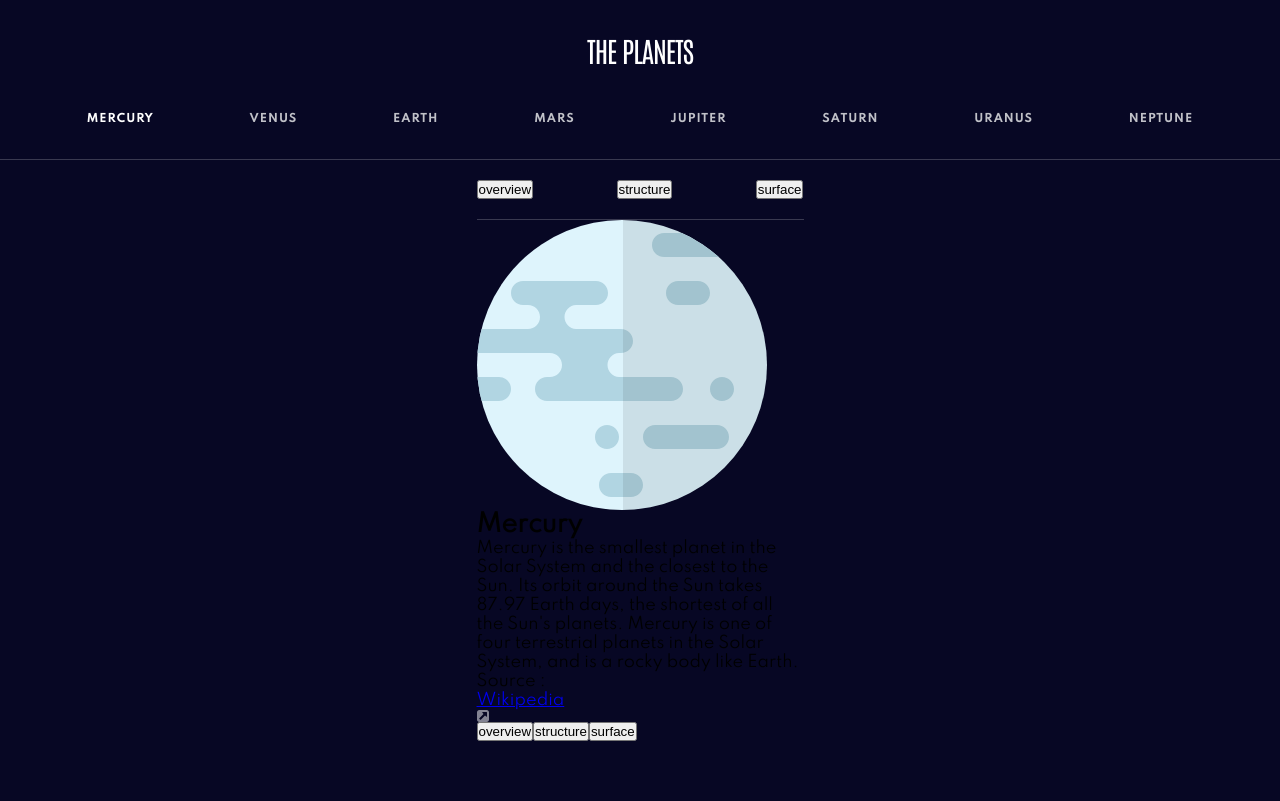
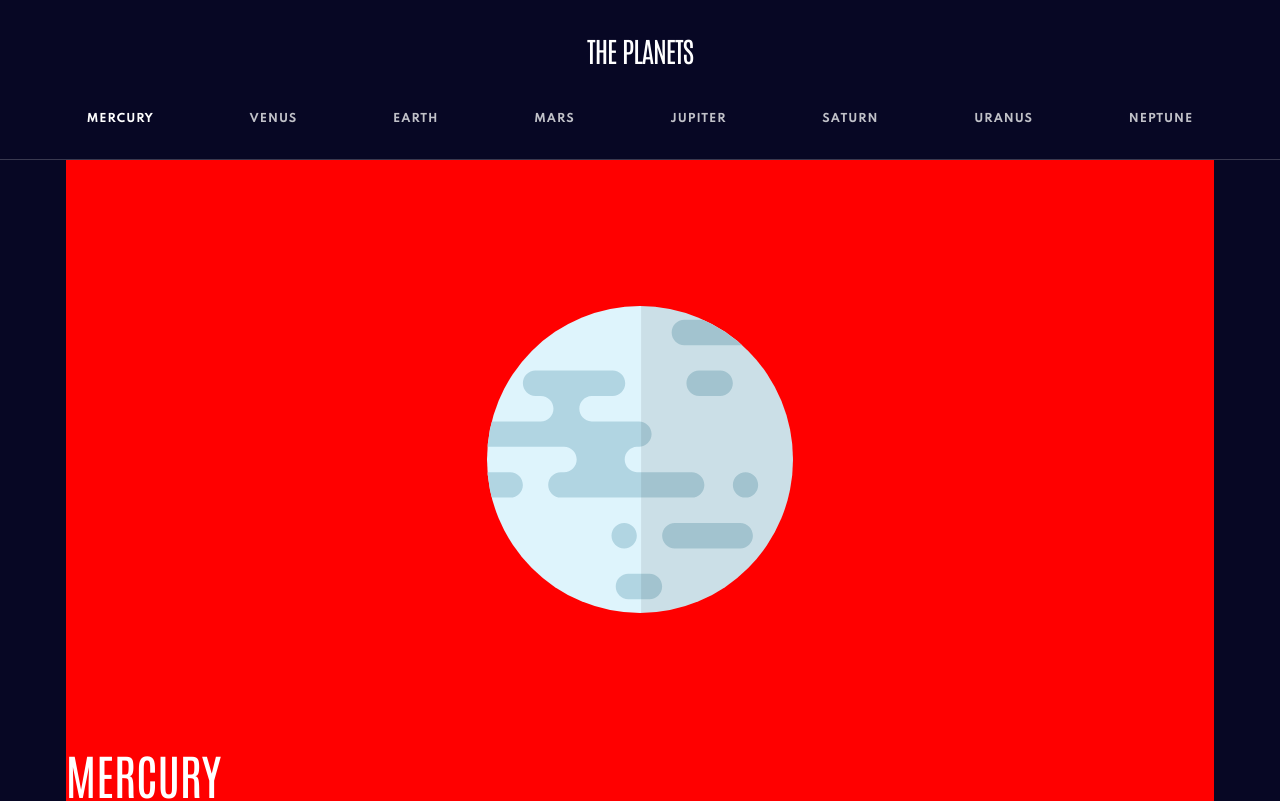
Before and after one commit to jake4369/planet-facts-site, a React (Vite) app: page / in a window 1280 px wide. Shown: the top 801 px of the page. Built offline with nearby package versions, Linux system fonts and the light colour scheme.

Commit message:
Style planet images for mobile and tablet

```diff
--- a/src/index.css
+++ b/src/index.css
@@ -128,23 +128,31 @@ ul.navbar__desktop-menu {
  DISPLAY
  ==================== */
 .display {
-  /* background: red; */
-  width: 20.4375rem;
+  display: flex;
+  flex-direction: column;
+  background: red;
+  width: 87.2%;
+  align-items: center;
   margin: 0 auto;
 }
 
 /* ====================
  INFO TABS
  ==================== */
+.desktop-info__tab-section {
+  display: none;
+}
+
 .mobile-info__tab-section {
   display: flex;
   align-items: center;
   justify-content: space-between;
   padding: 1.25rem 0;
   border-bottom: 0.0625rem solid rgba(255, 255, 255, 0.2);
+  max-width: 25rem;
 }
 
-.tab-btn {
+.mobile-tab-btn {
   display: block;
   text-align: center;
   font-family: "Spartan Bold", Arial, Helvetica, sans-serif;
@@ -160,18 +168,211 @@ ul.navbar__desktop-menu {
   transition: all 0.3s ease-in-out;
 }
 
-.tab-btn.active {
+.mobile-tab-btn.active {
   color: #fff;
   position: relative;
 }
 
-.tab-btn.active::after {
+.mobile-tab-btn.active::after {
   position: absolute;
   content: "";
   width: 100%;
   height: 0.25rem;
   top: 27px;
   left: 0;
+}
+
+.outer-flex-container {
+  width: 100%;
+  margin-bottom: 1.75rem;
+}
+
+/* ====================
+ IMAGE SECTION
+ ==================== */
+.planet-img__mercury {
+  width: 33.9449541284%;
+  margin: 5.9375rem auto 6.125rem;
+}
+
+.planet-img__venus {
+  width: 47.0948012232%;
+  margin: 4.625rem auto 4.75rem;
+}
+
+.planet-img__earth {
+  width: 52.9051987768%;
+  margin: 4rem auto 4.1875rem;
+}
+
+.planet-img__mars {
+  width: 39.4495412844%;
+  margin: 5.4375rem auto 5.5rem;
+}
+
+.planet-img__jupiter {
+  width: 68.501529052%;
+  margin: 2.4375rem auto 2.5625rem;
+}
+
+.planet-img__saturn {
+  width: 78.2874617737%;
+  margin: 1.5rem auto;
+}
+
+.planet-img__uranus {
+  width: 53.8226299694%;
+  margin: 3.9375rem auto 4.0625rem;
+}
+
+.planet-img__neptune {
+  width: 52.9051987768%;
+  margin: 4rem auto 4.1875rem;
+}
+
+/* ===== SURFACE IMAGES ===== */
+.surface-img__container {
+  position: relative;
+  margin: 0 auto;
+}
+
+.surface-img__container .planet-img {
+  width: 100%;
+}
+
+.surface-img__mercury-container {
+  width: 33.9449541284%;
+}
+
+.surface-img__venus-container {
+  width: 47.0948012232%;
+  margin: 4.625rem auto 4.75rem;
+}
+
+.surface-img__earth-container {
+  width: 52.9051987768%;
+  margin: 4rem auto 4.1875rem;
+}
+
+.surface-img__mars-container {
+  width: 39.4495412844%;
+  margin: 5.4375rem auto 5.5rem;
+}
+
+.surface-img__jupiter-container {
+  width: 68.501529052%;
+  margin: 2.4375rem auto 2.5625rem;
+}
+
+.surface-img__saturn-container {
+  width: 78.2874617737%;
+  margin: 1.5rem auto;
+}
+
+.surface-img__uranus-container {
+  width: 53.8226299694%;
+  margin: 3.9375rem auto 4.0625rem;
+}
+
+.surface-img__neptune-container {
+  width: 52.9051987768%;
+  margin: 4rem auto 4.1875rem;
+}
+
+.surface-img {
+  position: absolute;
+  left: 50%;
+  transform: translateX(-50%);
+}
+
+.surface-img__mercury {
+  top: 77.9310344828%;
+  width: 56.2068965517%;
+}
+
+.surface-img__venus {
+  top: 70.25%;
+  width: 40.75%;
+}
+
+.surface-img__earth {
+  top: 68%;
+  width: 36.2222222222%;
+}
+
+.surface-img__mars {
+  top: 74.1071428571%;
+  width: 48.5119047619%;
+}
+
+.surface-img__jupiter {
+  top: 63.9175257732%;
+  width: 28.0068728522%;
+}
+
+.surface-img__saturn {
+  top: 64.8342870185%;
+  width: 26.5727653609%;
+}
+
+.surface-img__uranus {
+  top: 67.6855895197%;
+  width: 35.5895196507%;
+}
+
+.surface-img__neptune {
+  top: 68%;
+  width: 36.2222222222%;
+}
+
+/* ====================
+ INFO SECTION
+ ==================== */
+.info-section {
+  text-align: center;
+  color: #fff;
+  margin-bottom: 1.75rem;
+}
+
+h2.info-section__planet-name {
+  font-family: "Antonio", Arial, Helvetica, sans-serif;
+  font-size: 2.5rem;
+  font-weight: 400;
+  text-transform: uppercase;
+  margin-bottom: 1rem;
+}
+
+p.info-section__planet-info {
+  font-family: "Spartan", Arial, Helvetica, sans-serif;
+  font-size: 0.6875rem;
+  font-weight: 400;
+  line-height: 1.375rem;
+  margin-bottom: 2rem;
+}
+
+.wiki-link__container {
+  display: inline-flex;
+  align-items: center;
+  font-family: "Spartan", Arial, Helvetica, sans-serif;
+  font-size: 0.75rem;
+  font-style: normal;
+  line-height: 1.5625rem;
+  margin: 0 auto;
+}
+
+.wiki-link__container p {
+  opacity: 0.5;
+}
+
+a.wiki-link {
+  color: #fff;
+  font-family: "Spartan Bold", Arial, Helvetica, sans-serif;
+  font-weight: bold;
+  opacity: 0.5;
+}
+
+.wiki-link__source-icon {
+  margin-left: 0.25rem;
 }
 
 /* ============================================================
@@ -233,6 +434,170 @@ ul.navbar__desktop-menu {
 
   .desktop-list-item.active {
     color: #fff;
+  }
+
+  /* ====================
+  DISPLAY
+  ==================== */
+  .display {
+    width: 89.7135416667%;
+  }
+
+  .mobile-info__tab-section {
+    display: none;
+  }
+
+  .outer-flex-container {
+    margin-bottom: 1.6875rem;
+  }
+
+  /* ====================
+   IMAGE SECTION
+   ==================== */
+  .planet-img__mercury {
+    width: 26.7053701016%;
+    margin: 9.125rem auto 8.125rem;
+  }
+
+  .planet-img__venus {
+    width: 36.7198838897%;
+    margin: 7rem auto 5.9375rem;
+  }
+
+  .planet-img__earth {
+    width: 41.3642960813%;
+    margin: 6rem auto 4.9375rem;
+  }
+
+  .planet-img__mars {
+    width: 30.9143686502%;
+    margin: 8.25rem auto 7.1875rem;
+  }
+
+  .planet-img__jupiter {
+    width: 53.5558780842%;
+    margin: 3.375rem auto 2.3125rem;
+  }
+
+  .planet-img__saturn {
+    width: 56.4368650218%;
+    margin: 1.6875rem auto 2.7594rem;
+  }
+
+  .planet-img__uranus {
+    width: 42.0899854862%;
+    margin: 5.8125rem auto 4.8125rem;
+  }
+
+  .planet-img__neptune {
+    width: 41.3642960813%;
+    margin: 6rem auto 4.9375rem;
+  }
+
+  /* ===== SURFACE IMAGES ===== */
+  .surface-img__mercury-container {
+    width: 33.9449541284%;
+  }
+
+  .surface-img__venus-container {
+    width: 47.0948012232%;
+    margin: 4.625rem auto 4.75rem;
+  }
+
+  .surface-img__earth-container {
+    width: 52.9051987768%;
+    margin: 4rem auto 4.1875rem;
+  }
+
+  .surface-img__mars-container {
+    width: 39.4495412844%;
+    margin: 5.4375rem auto 5.5rem;
+  }
+
+  .surface-img__jupiter-container {
+    width: 68.501529052%;
+    margin: 2.4375rem auto 2.5625rem;
+  }
+
+  .surface-img__saturn-container {
+    width: 78.2874617737%;
+    margin: 1.5rem auto;
+  }
+
+  .surface-img__uranus-container {
+    width: 53.8226299694%;
+    margin: 3.9375rem auto 4.0625rem;
+  }
+
+  .surface-img__neptune-container {
+    width: 52.9051987768%;
+    margin: 4rem auto 4.1875rem;
+  }
+
+  .surface-img {
+    position: absolute;
+    left: 50%;
+    transform: translateX(-50%);
+  }
+
+  .surface-img__mercury {
+    top: 77.9310344828%;
+    width: 56.2068965517%;
+  }
+
+  .surface-img__venus {
+    top: 70.25%;
+    width: 40.75%;
+  }
+
+  .surface-img__earth {
+    top: 68%;
+    width: 36.2222222222%;
+  }
+
+  .surface-img__mars {
+    top: 74.1071428571%;
+    width: 48.5119047619%;
+  }
+
+  .surface-img__jupiter {
+    top: 63.9175257732%;
+    width: 28.0068728522%;
+  }
+
+  .surface-img__saturn {
+    top: 64.8342870185%;
+    width: 26.5727653609%;
+  }
+
+  .surface-img__uranus {
+    top: 67.6855895197%;
+    width: 35.5895196507%;
+  }
+
+  .surface-img__neptune {
+    top: 68%;
+    width: 36.2222222222%;
+  }
+
+  /* ====================
+  INFO SECTION
+  ==================== */
+  .inner-flex-container {
+    display: flex;
+    align-items: center;
+    justify-content: space-between;
+  }
+
+  .info-section {
+    text-align: left;
+    margin-bottom: 0;
+    width: 49.2017416546%;
+  }
+
+  h2.info-section__planet-name {
+    font-size: 3rem;
+    margin-bottom: 1.5rem;
   }
 }
 
```
